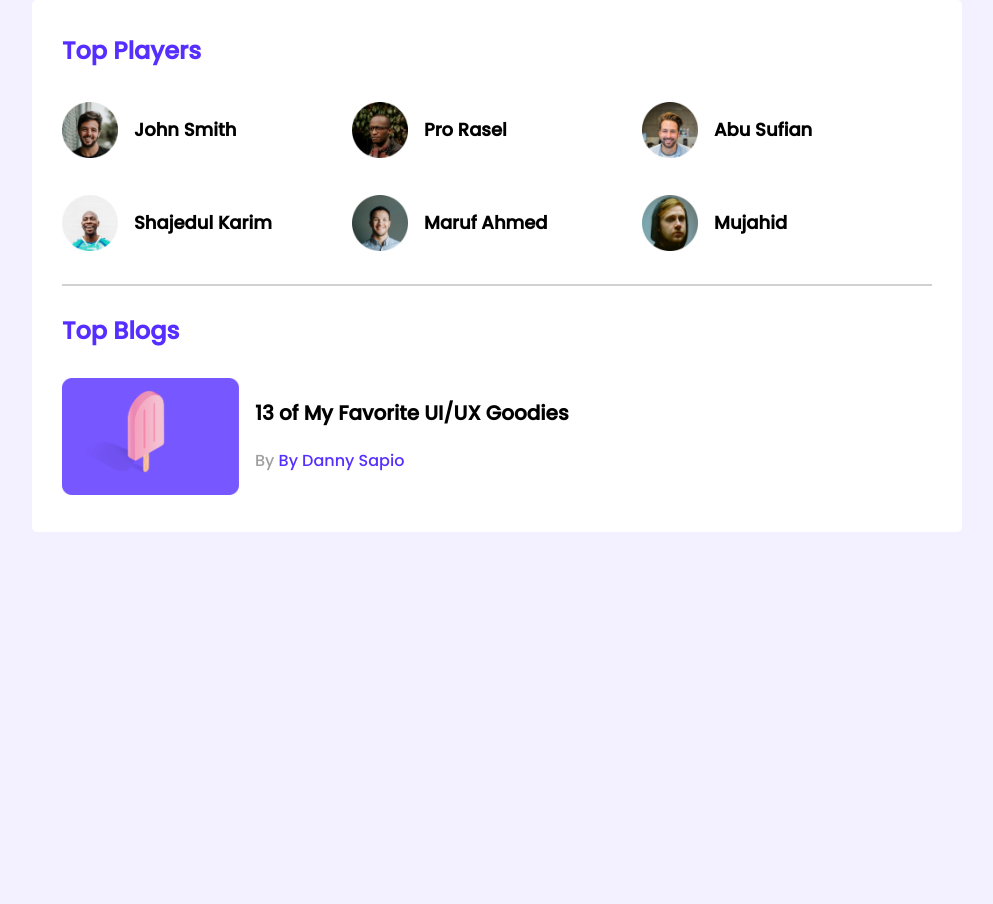
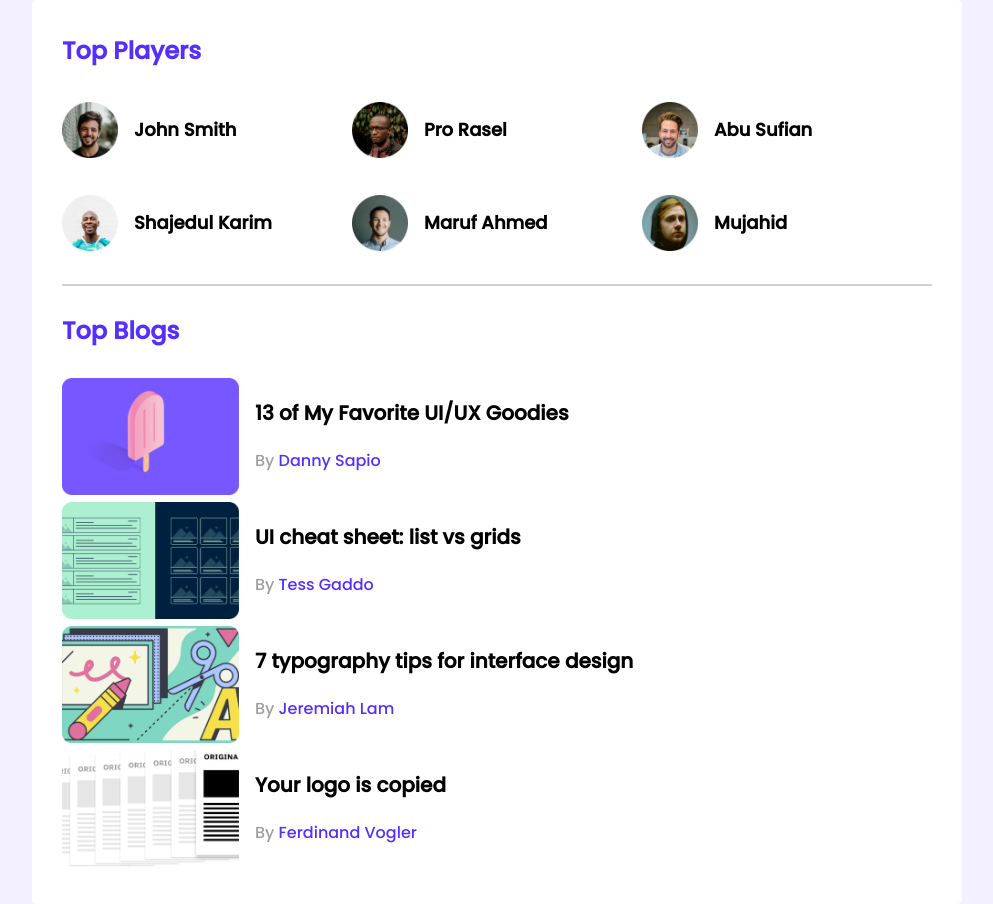
Before and after one commit to mehedisani/M09-leader-board-css3, a plain HTML site: page index.html in a window 1280 px wide. Shown: the whole page, without its empty margins (143-1136 px from the left). Before the commit the page ends 800 px from the top, so only its background shows below. Drawn offline with Linux system fonts and the light colour scheme.

Commit message:
update blog v2

```diff
--- a/index.html
+++ b/index.html
@@ -58,7 +58,43 @@
                             <h3 class="blog-title">
                                 13 of My Favorite UI/UX Goodies
                             </h3>
-                            <p class="blog-author">By <a href="#">By Danny Sapio</a></p>
+                            <p class="blog-author">By <a href="#">Danny Sapio</a></p>
+                            </div>
+                        </div>
+                    </article>
+                    <article class="blog">
+                        <div class="thumbnail">
+                            <img src="images/blogs/blog-2.png" alt="">
+                        </div>
+                        <div class="blog-info">
+                            <h3 class="blog-title">
+                                UI cheat sheet: list vs grids
+                            </h3>
+                            <p class="blog-author">By <a href="#">Tess Gaddo</a></p>
+                            </div>
+                        </div>
+                    </article>
+                    <article class="blog">
+                        <div class="thumbnail">
+                            <img src="images/blogs/blog-3.png" alt="">
+                        </div>
+                        <div class="blog-info">
+                            <h3 class="blog-title">
+                                7 typography tips for interface design
+                            </h3>
+                            <p class="blog-author">By <a href="#">Jeremiah Lam</a></p>
+                            </div>
+                        </div>
+                    </article>
+                    <article class="blog">
+                        <div class="thumbnail">
+                            <img src="images/blogs/blog-4.png" alt="">
+                        </div>
+                        <div class="blog-info">
+                            <h3 class="blog-title">
+                                Your logo is copied
+                            </h3>
+                            <p class="blog-author">By <a href="#">Ferdinand Vogler</a></p>
                             </div>
                         </div>
                     </article>
--- a/styles/style.css
+++ b/styles/style.css
@@ -46,6 +46,7 @@ hr {
 /* -----------------
     top blogs styles
    -----------------*/
+
 .blog {
 display: flex;
 }
```
